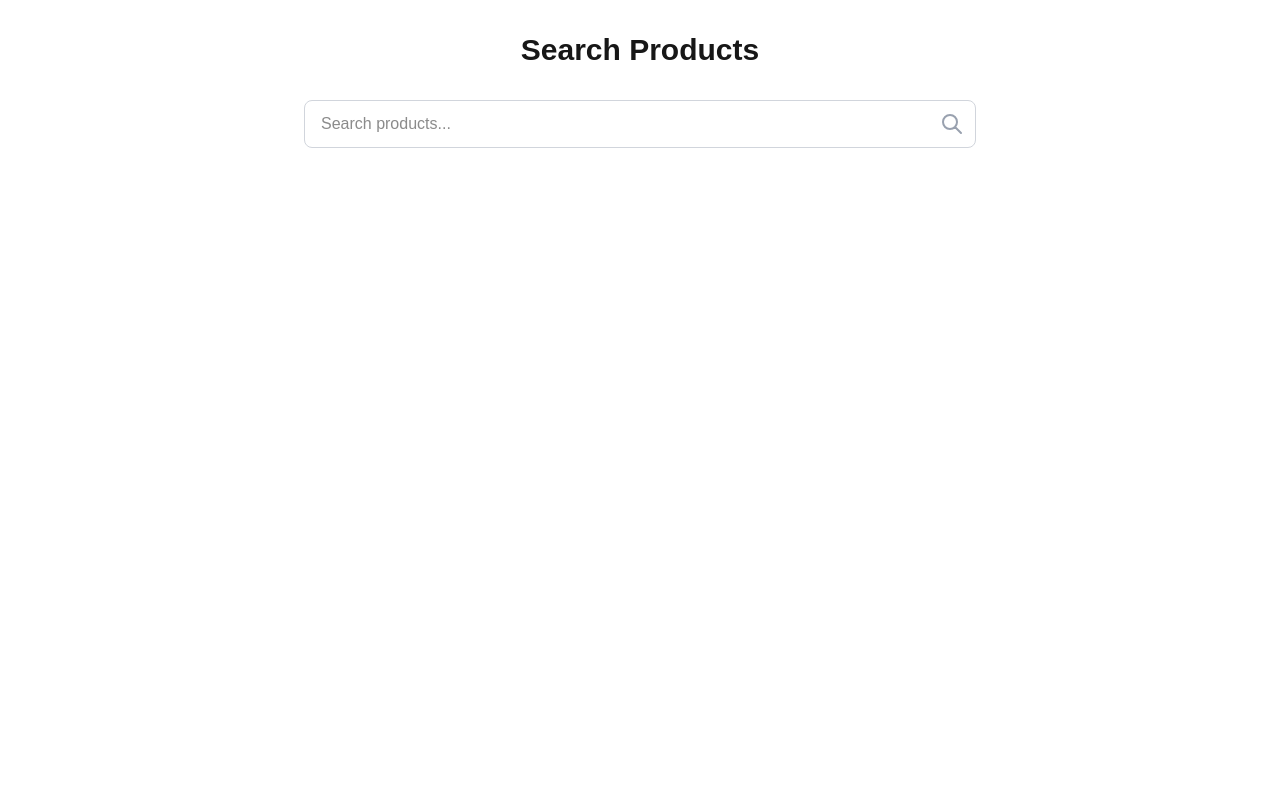
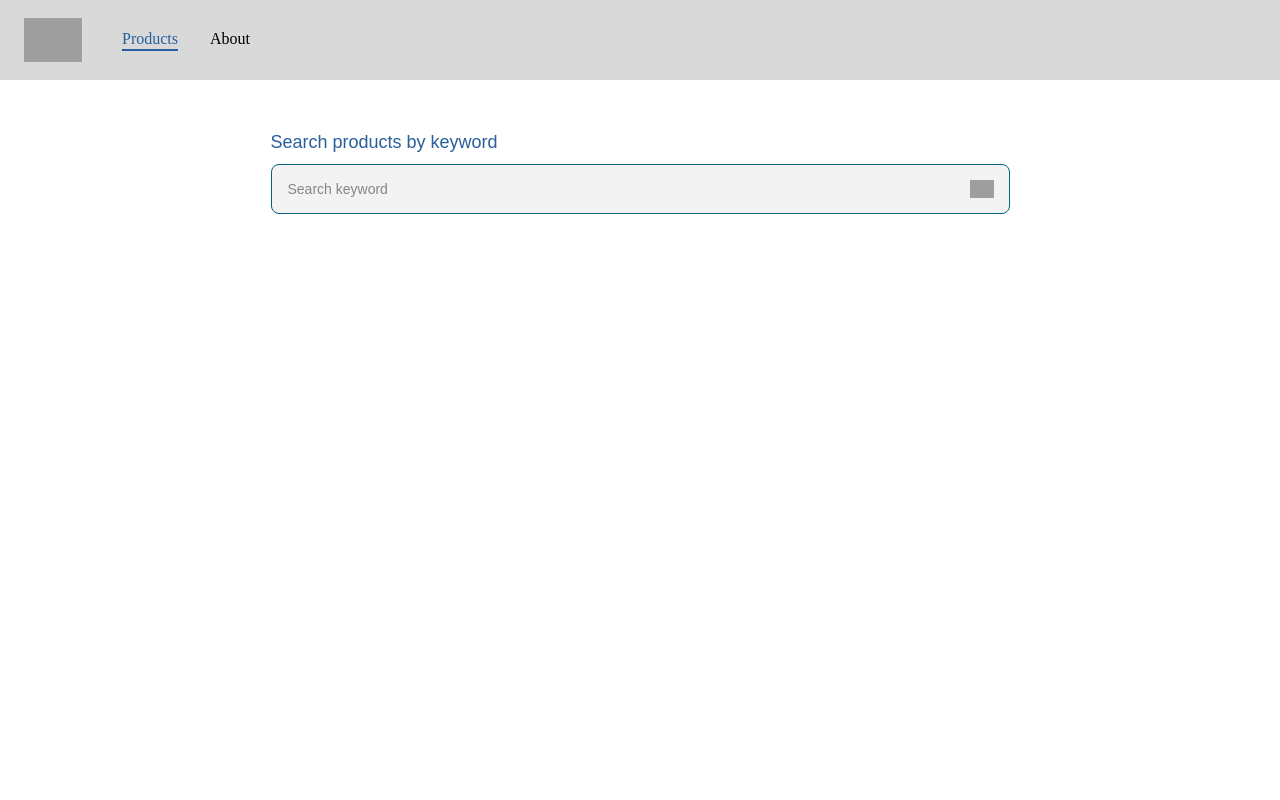
Before and after one commit to MhamedEl-shahawy/product-task, a Next.js app: page / in a window 1280 px wide. Shown: the top 800 px of the page. Built offline with nearby package versions, Linux system fonts and the light colour scheme; grey boxes are pictures that could not be loaded.

Commit message:
Enhance product search page layout and components. Added Header and NoResults components, improved styling for ProductCard, and updated SearchBar with new design and functionality.

```diff
--- a/src/app/page.tsx
+++ b/src/app/page.tsx
@@ -1,8 +1,10 @@
 import Image from "next/image";
 import { Suspense } from "react";
 import { searchProducts } from "@/lib/api";
+import Header from "@/components/Header";
 import SearchBar from "@/components/SearchBar";
 import ProductCard from "@/components/ProductCard";
+import NoResults from "@/components/NoResults";
 
 export default async function Home({
   searchParams,
@@ -13,26 +15,25 @@ export default async function Home({
   const products = query ? await searchProducts(query) : null;
 
   return (
-    <main className="min-h-screen py-8 px-4">
-      <div className="max-w-7xl mx-auto">
-        <h1 className="text-3xl font-bold text-center mb-8">Search Products</h1>
-
+    <>
+      <Header activePage="products" />
+      <main className="min-h-screen bg-white py-12">
+        <div className="max-w-7xl mx-auto px-4">
           <SearchBar />
 
           {query && (
             <div className="mt-8">
-            <p className="text-gray-600 mb-4">
-              Found {products?.total || 0} results for "{query}"
+              <p className="text-base">
+                Total results count:{" "}
+                <span className="text-[#285f9d] font-bold">
+                  {products?.total || 0}
+                </span>
               </p>
 
               {products?.products.length === 0 ? (
-              <div className="text-center py-12">
-                <p className="text-xl text-gray-600">
-                  No products found. Try a different search term.
-                </p>
-              </div>
+                <NoResults />
               ) : (
-              <div className="grid grid-cols-1 md:grid-cols-2 lg:grid-cols-3 gap-6">
+                <div className="grid grid-cols-1 md:grid-cols-2 lg:grid-cols-3 gap-8 mt-8 justify-items-center">
                   {products?.products.map((product) => (
                     <ProductCard key={product.id} product={product} />
                   ))}
@@ -42,5 +43,6 @@ export default async function Home({
           )}
         </div>
       </main>
+    </>
   );
 }
--- a/src/components/ProductCard.tsx
+++ b/src/components/ProductCard.tsx
@@ -8,31 +8,30 @@ interface ProductCardProps {
 
 export default function ProductCard({ product }: ProductCardProps) {
   return (
-    <div className="bg-white rounded-lg shadow-md overflow-hidden">
-      <div className="relative h-48">
+    <div className="w-[301px] h-[312px] bg-white rounded-[10px] shadow-lg overflow-hidden">
+      <div className="relative h-[150px] mx-2 mt-2">
         <Image
           src={product.thumbnail}
           alt={product.title}
           fill
-          className="object-cover"
+          className="object-cover rounded-[10px]"
         />
       </div>
-      <div className="p-4">
-        <h2 className="text-xl font-semibold text-gray-800 mb-2">
-          {product.title}
-        </h2>
-        <p className="text-gray-600 mb-4 line-clamp-2">{product.description}</p>
-        <div className="flex items-center justify-between">
-          <span className="text-2xl font-bold text-blue-600">
-            ${product.price}
-          </span>
-          <Link
-            href={`/products/${product.id}`}
-            className="px-4 py-2 bg-blue-600 text-white rounded-lg hover:bg-blue-700 transition-colors"
-          >
-            More
-          </Link>
-        </div>
+      <div className="p-3 space-y-1.5">
+        <h3 className="text-[#285f9d] text-xl font-medium">{product.title}</h3>
+        <p className="text-[#7f7f7f] text-base line-clamp-2">
+          {product.description}
+        </p>
+        <p className="text-base">
+          Price:{" "}
+          <span className="text-[#285f9d] font-medium">${product.price}</span>
+        </p>
+        <Link
+          href={`/products/${product.id}`}
+          className="inline-block w-[85px] h-10 bg-[#285f9d] text-white text-base rounded-[5px] text-center leading-10 hover:bg-[#1d4673] transition-colors"
+        >
+          More
+        </Link>
       </div>
     </div>
   );
--- a/src/components/SearchBar.tsx
+++ b/src/components/SearchBar.tsx
@@ -2,6 +2,7 @@
 
 import { useState } from "react";
 import { useRouter, useSearchParams } from "next/navigation";
+import Image from "next/image";
 
 export default function SearchBar() {
   const router = useRouter();
@@ -16,34 +17,31 @@ export default function SearchBar() {
   };
 
   return (
-    <form onSubmit={handleSubmit} className="w-full max-w-2xl mx-auto">
-      <div className="relative">
+    <div className="w-full max-w-[739px] mx-auto">
+      <h2 className="text-[#285f9d] text-lg font-medium mb-2">
+        Search products by keyword
+      </h2>
+      <form onSubmit={handleSubmit} className="relative">
         <input
           type="text"
           value={query}
           onChange={(e) => setQuery(e.target.value)}
-          placeholder="Search products..."
-          className="w-full h-12 px-4 pr-12 rounded-lg border border-gray-300 focus:border-blue-500 focus:ring-1 focus:ring-blue-500"
+          placeholder="Search keyword"
+          className="w-full h-[50px] px-4 pr-12 rounded-lg bg-[#f3f3f3] border border-[#006483] text-sm"
         />
         <button
           type="submit"
-          className="absolute right-3 top-1/2 -translate-y-1/2"
+          className="absolute right-4 top-1/2 -translate-y-1/2"
+          aria-label="Search"
         >
-          <svg
-            className="w-6 h-6 text-gray-400"
-            fill="none"
-            stroke="currentColor"
-            viewBox="0 0 24 24"
-          >
-            <path
-              strokeLinecap="round"
-              strokeLinejoin="round"
-              strokeWidth={2}
-              d="M21 21l-6-6m2-5a7 7 0 11-14 0 7 7 0 0114 0z"
-            />
-          </svg>
+          <Image
+            src="https://figma-alpha-api.s3.us-west-2.amazonaws.com/images/5259e072-726d-4395-978c-b041b3dec40c"
+            alt=""
+            width={24}
+            height={24}
+          />
         </button>
-      </div>
-    </form>
+      </form>
+    </div>
   );
 }
```
Lines whose indentation alone changed are shown as unchanged.
